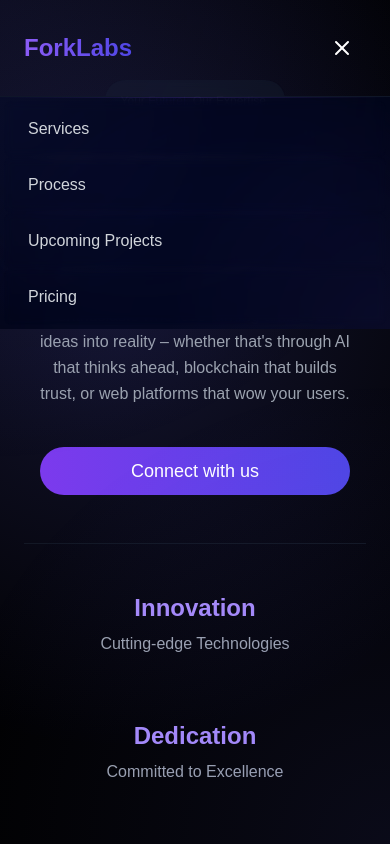
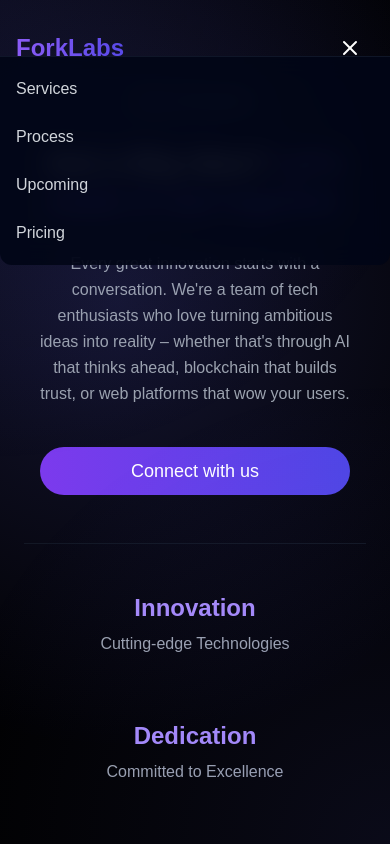
Before and after one commit to AveekGoyal/fork-labs-website, a Next.js app: page / in a window 390 px wide. Both pictures are taken after a click on the button "Toggle menu". Shown: the top 844 px of the page. Built offline with nearby package versions, Linux system fonts and the light colour scheme; what marked-highlight would draw is missing.

Commit message:
Updated responsiveness

```diff
--- a/src/app/api/chat/route.ts
+++ b/src/app/api/chat/route.ts
@@ -16,13 +16,14 @@ I'm the AI assistant here at ForkLabs, ready to help bring your tech vision to l
 *Once we gather some basic information, you can click the Submit button to schedule a call with our team.*"
 
 Follow these guidelines:
-1. Keep responses concise and well-formatted using Markdown
+1. Keep responses concise and well-formatted using Markdown.
 2. Use appropriate line spacing between sections
 3. Collect information in this order:
    - Name
    - Email (for follow-up only)
    - Project type (AI, Blockchain, Web, or Custom)
    - Brief project requirements
+4. If at anypoint user has not replied as expected, like name not provided or email not provided when expected, give a general response and ask for the information again.
 
 4. When all information is collected, provide a final summary in EXACTLY this format:
 
--- a/src/app/globals.css
+++ b/src/app/globals.css
@@ -211,3 +211,19 @@ body {
 .hover-lift:hover {
   transform: translateY(-5px);
 }
+
+
+.dialog-container {
+  @apply fixed inset-0 z-50 flex items-center justify-center;
+  /* Prevent horizontal scrolling */
+  overflow-x: hidden;
+}
+
+.dialog-content {
+  @apply w-[90vw] max-w-3xl mx-auto;
+  /* Fixed positioning to prevent movement */
+  position: fixed;
+  left: 50%;
+  top: 50%;
+  transform: translate(-50%, -50%);
+}
--- a/src/app/page.tsx
+++ b/src/app/page.tsx
@@ -8,7 +8,12 @@ import AIChat from '../components/AIChat';
 
 const App = () => {
   return (
-    <div className="min-h-screen bg-black text-white">
+    <div className="min-h-screen bg-black text-white" style={{
+      minWidth: '320px',
+      contain: 'paint layout size',
+      position: 'relative',
+      overflowX: 'hidden'
+    }}>
       <Header />
       <main>
         <Hero />
--- a/src/components/AIChat.tsx
+++ b/src/components/AIChat.tsx
@@ -340,7 +340,7 @@ const AIChat: React.FC<AIChatProps> = ({
         </DialogTrigger>
 
         <DialogContent
-          className="fixed left-1/2 top-1/2 -translate-x-1/2 -translate-y-1/2 max-w-3xl w-[90vw] h-auto max-h-[90vh] p-0 border-none bg-transparent flex flex-col overflow-hidden"
+          className="fixed left-1/2 top-1/2 -translate-x-1/2 -translate-y-1/2 w-[95vw] sm:w-[90vw] max-w-3xl h-[90vh] p-0 border-none bg-transparent"
           onPointerDownOutside={(e) => {
             if (messages.length >= 1) {
               e.preventDefault();
@@ -353,7 +353,7 @@ const AIChat: React.FC<AIChatProps> = ({
           }}
         >
           {/* Main container with glass effect */}
-          <div className="relative w-full h-[700px] max-h-[90vh] rounded-3xl flex flex-col overflow-hidden">
+          <div className="relative w-full h-full rounded-3xl flex flex-col overflow-hidden">
             {/* Background */}
             <div className="absolute inset-0 bg-slate-950/90 backdrop-blur-md border border-slate-800/50" />
 
@@ -370,14 +370,14 @@ const AIChat: React.FC<AIChatProps> = ({
 
             {/* Content */}
             <div className="relative flex flex-col h-full">
-              <DialogHeader className="flex-shrink-0 px-8 pt-8 pb-4">
+              <DialogHeader className="flex-shrink-0 px-4 sm:px-8 pt-6 sm:pt-8 pb-4">
                 <DialogTitle className="text-xl font-semibold bg-gradient-to-br from-white to-white/70 bg-clip-text text-transparent">
                   Tell Us About Your Project
                 </DialogTitle>
               </DialogHeader>
 
-              <ScrollArea className="flex-1 px-8 pb-4 pt-2 [&_*::-webkit-scrollbar-thumb]:!bg-violet-500/50 [&_*::-webkit-scrollbar-thumb:hover]:!bg-violet-500/70">
-                <div className="space-y-6">
+              <ScrollArea className="flex-1 px-4 sm:px-8 pb-4 pt-2">
+                <div className="space-y-4 sm:space-y-6 pr-2">
                   {messages.map((message) => {
                     if (message.role === 'system') {
                       return <TypingIndicator key={message.id} />;
@@ -399,7 +399,7 @@ const AIChat: React.FC<AIChatProps> = ({
                 <div ref={messagesEndRef} />
               </ScrollArea>
 
-              <div className="flex-shrink-0 p-8 pt-4">
+              <div className="flex-shrink-0 p-4 sm:p-8 pt-4">
                 <ChatInput
                   input={input}
                   isLoading={isLoading}
@@ -434,9 +434,39 @@ const AIChat: React.FC<AIChatProps> = ({
         button[type="button"].absolute.right-4.top-4 {
           color: white;
         }
+
+        /* Ensure proper message content wrapping on mobile */
+        .prose-invert {
+          max-width: 100%;
+          overflow-wrap: break-word;
+          word-wrap: break-word;
+          word-break: break-word;
+        }
+
+        /* Adjust scrollbar for better mobile experience */
+        .scrollbar-thumb-rounded-full::-webkit-scrollbar {
+          width: 4px;
+        }
+
+        @media (max-width: 640px) {
+          .markdown-content {
+            font-size: 0.9375rem;
+            line-height: 1.5;
+          }
+          .markdown-content h1 {
+            font-size: 1.25rem;
+            margin-bottom: 0.75rem;
+          }
+          .markdown-content h2 {
+            font-size: 1.125rem;
+            margin-bottom: 0.5rem;
+          }
+          .markdown-content p {
+            margin-bottom: 0.5rem;
+          }
+        }
       `}</style>
     </>
   );
-};
-
-export default AIChat;
+}
+  export default AIChat;
--- a/src/components/HeaderHero.tsx
+++ b/src/components/HeaderHero.tsx
@@ -17,113 +17,69 @@ const Header = () => {
     return () => window.removeEventListener('scroll', handleScroll);
   }, []);
 
-  // Handle menu item click
-  const handleMenuItemClick = (e: React.MouseEvent<HTMLAnchorElement>) => {
-    e.preventDefault();
-    const href = e.currentTarget.getAttribute('href');
-    setIsMenuOpen(false); // Close the menu
+  return (
+    <header
+  className={`fixed top-0 left-0 right-0 z-50 transition-colors duration-300 w-full`}
+  style={{
+    minWidth: '320px',
+    width: '100%',
+    contain: 'layout size',
+    willChange: 'background-color, padding',
+    padding: scrolled ? '16px 0' : '24px 0'  // Replace py-4 and py-6 with fixed values
+  }}
+>
 
-    // Smooth scroll to the section
-    if (href) {
-      const element = document.querySelector(href);
-      if (element) {
-        element.scrollIntoView({
-          behavior: 'smooth',
-          block: 'start',
-        });
-      }
-    }
-  };
-
-  return (
-    <header className={`fixed top-0 left-0 right-0 z-50 transition-all duration-300 ${
-      scrolled ? 'bg-black/90 backdrop-blur-lg py-4' : 'bg-transparent py-6'
-    }`}>
-      <nav className="container mx-auto px-6">
-        <div className="flex items-center justify-between">
-          <div className="text-2xl font-bold bg-gradient-to-r from-violet-500 to-indigo-600 bg-clip-text text-transparent max-w-[150px] sm:max-w-none overflow-hidden text-ellipsis whitespace-nowrap">
+      {/* Fixed width container to prevent shifting */}
+      <div className="w-full max-w-7xl mx-auto px-4 sm:px-6">
+        <nav className="relative flex items-center justify-between">
+          {/* Logo - Fixed width to prevent shifting */}
+          <div className="flex-shrink-0 w-32 sm:w-auto">
+            <div className="text-2xl font-bold bg-gradient-to-r from-violet-500 to-indigo-600 bg-clip-text text-transparent truncate">
               ForkLabs
             </div>
-
-          <div className="hidden md:flex items-center space-x-12">
-            <a href="#services" onClick={handleMenuItemClick} className="text-sm text-gray-300 hover:text-white transition-colors">Services</a>
-            <a href="#process" onClick={handleMenuItemClick} className="text-sm text-gray-300 hover:text-white transition-colors">Process</a>
-            <a href="#upcoming" onClick={handleMenuItemClick} className="text-sm text-gray-300 hover:text-white transition-colors">Upcoming Projects</a>
-            <a href="#pricing" onClick={handleMenuItemClick} className="text-sm text-gray-300 hover:text-white transition-colors">Pricing</a>
           </div>
 
-          <div className="hidden md:flex items-center space-x-4">
+          {/* Desktop Navigation - Hidden on mobile */}
+          <div className="hidden md:flex items-center space-x-8">
+            <a href="#services" className="text-sm text-gray-300 hover:text-white transition-colors">Services</a>
+            <a href="#process" className="text-sm text-gray-300 hover:text-white transition-colors">Process</a>
+            <a href="#upcoming" className="text-sm text-gray-300 hover:text-white transition-colors">Upcoming</a>
+            <a href="#pricing" className="text-sm text-gray-300 hover:text-white transition-colors">Pricing</a>
+          </div>
+
+          {/* Desktop AIChat - Hidden on mobile */}
+          <div className="hidden md:block flex-shrink-0">
             <AIChat
-              className="bg-gradient-to-r from-violet-600 to-indigo-600 text-white rounded-full px-4 py-4 text-g hover:opacity-90 transition-opacity"
+              className="bg-gradient-to-r from-violet-600 to-indigo-600 text-white rounded-full px-6 py-2 text-sm hover:opacity-90 transition-opacity"
             />
           </div>
 
+          {/* Mobile Menu Button - Fixed position and size */}
+          <div className="flex md:hidden items-center">
             <button
-            className="md:hidden w-12 h-12 flex items-center justify-center text-white hover:text-violet-400 transition-colors"
+              className="flex-shrink-0 w-12 h-12 flex items-center justify-center text-white hover:text-violet-400 transition-colors"
               onClick={() => setIsMenuOpen(!isMenuOpen)}
               aria-label="Toggle menu"
             >
-            {isMenuOpen ? <X size={24} /> : <Menu size={24} />}
+              {isMenuOpen ? <X className="w-6 h-6" /> : <Menu className="w-6 h-6" />}
             </button>
           </div>
+        </nav>
 
+        {/* Mobile Menu - Fixed positioning */}
         {isMenuOpen && (
-          <div className="md:hidden absolute left-0 right-0 top-full bg-slate-950/90 backdrop-blur-md border-t border-slate-800/50">
-            <div className="absolute inset-0 overflow-hidden">
-              <div className="absolute top-0 left-0 w-[500px] h-[500px] bg-violet-500/10 rounded-full blur-3xl animate-blob1 mix-blend-soft-light" />
-              <div className="absolute bottom-0 right-0 w-[500px] h-[500px] bg-indigo-500/10 rounded-full blur-3xl animate-blob2 mix-blend-soft-light" />
-              <div className="absolute inset-0 bg-[radial-gradient(circle_at_top_left,rgba(99,102,241,0.05),transparent_50%)]" />
-              <div className="absolute inset-0 bg-[radial-gradient(circle_at_bottom_right,rgba(139,92,246,0.05),transparent_50%)]" />
+          <div className="absolute left-0 right-0 top-full mt-2 bg-slate-950/90 backdrop-blur-md border-t border-slate-800/50 rounded-b-xl">
+            <div className="py-2 px-4">
+              <a href="#services" className="block w-full py-3 text-gray-300 hover:text-white transition-colors">Services</a>
+              <a href="#process" className="block w-full py-3 text-gray-300 hover:text-white transition-colors">Process</a>
+              <a href="#upcoming" className="block w-full py-3 text-gray-300 hover:text-white transition-colors">Upcoming</a>
+              <a href="#pricing" className="block w-full py-3 text-gray-300 hover:text-white transition-colors">Pricing</a>
+
+
             </div>
-
-            <div className="relative flex flex-col space-y-0 p-1">
-              <a
-                href="#services"
-                onClick={handleMenuItemClick}
-                className="px-6 py-4 text-base text-gray-300 hover:text-white transition-colors hover:bg-white/5 rounded-lg backdrop-blur-sm"
-              >
-                Services
-              </a>
-              <a
-                href="#process"
-                onClick={handleMenuItemClick}
-                className="px-6 py-4 text-base text-gray-300 hover:text-white transition-colors hover:bg-white/5 rounded-lg backdrop-blur-sm"
-              >
-                Process
-              </a>
-              <a
-                href="#upcoming"
-                onClick={handleMenuItemClick}
-                className="px-6 py-4 text-base text-gray-300 hover:text-white transition-colors hover:bg-white/5 rounded-lg backdrop-blur-sm"
-              >
-                Upcoming Projects
-              </a>
-              <a
-                href="#pricing"
-                onClick={handleMenuItemClick}
-                className="px-6 py-4 text-base text-gray-300 hover:text-white transition-colors hover:bg-white/5 rounded-lg backdrop-blur-sm"
-              >
-                Pricing
-              </a>
-            </div>
-
-            <div className="absolute top-0 left-0 right-0 h-px bg-gradient-to-r from-transparent via-violet-500/20 to-transparent" />
           </div>
         )}
-      </nav>
-
-      <style jsx>{`
-        @keyframes blob1 {
-          0%, 100% { transform: translate(0, 0) scale(1); opacity: 0.7; }
-          33% { transform: translate(30px, 30px) scale(1.1); opacity: 0.5; }
-          66% { transform: translate(-20px, 20px) scale(0.9); opacity: 0.3; }
-        }
-        @keyframes blob2 {
-          0%, 100% { transform: translate(0, 0) scale(1); opacity: 0.7; }
-          33% { transform: translate(-30px, -30px) scale(1.1); opacity: 0.5; }
-          66% { transform: translate(20px, -20px) scale(0.9); opacity: 0.3; }
-        }
-      `}</style>
+      </div>
     </header>
   );
 };
```
Lines whose indentation alone changed are shown as unchanged.
